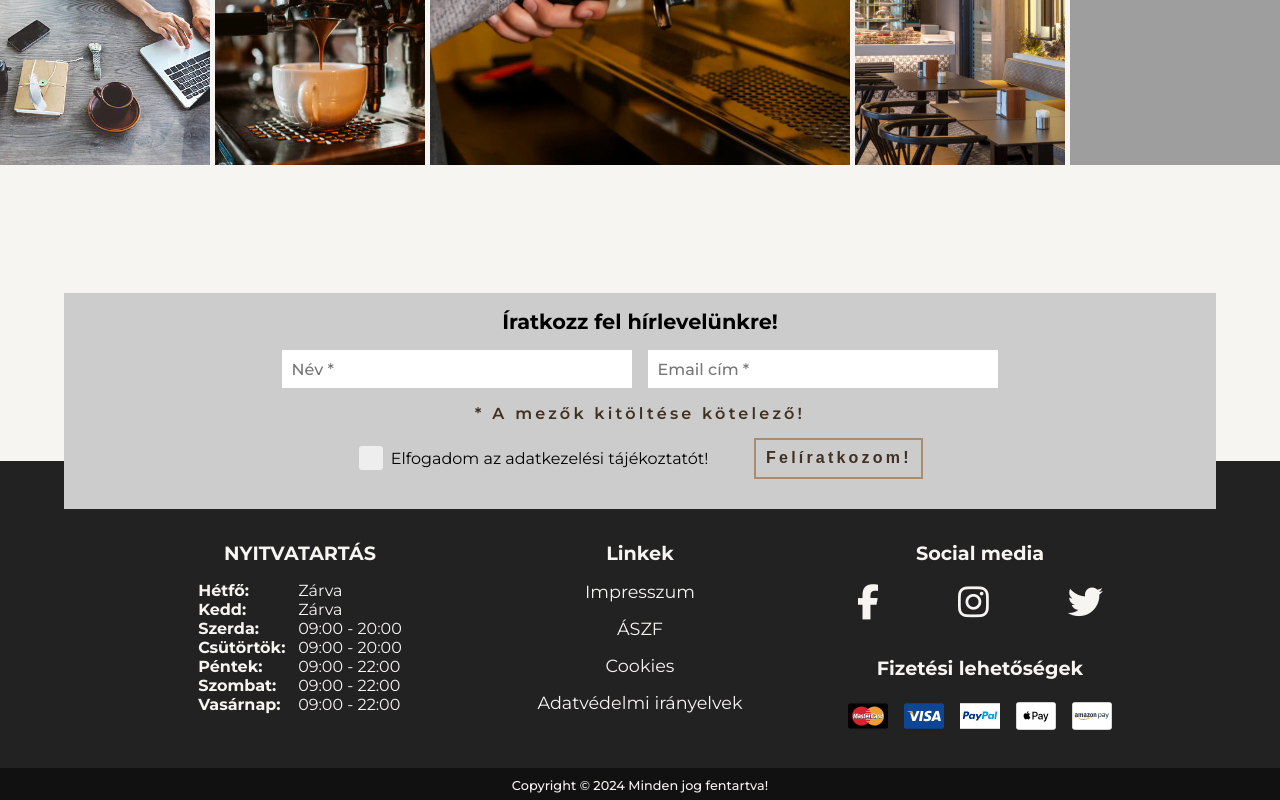
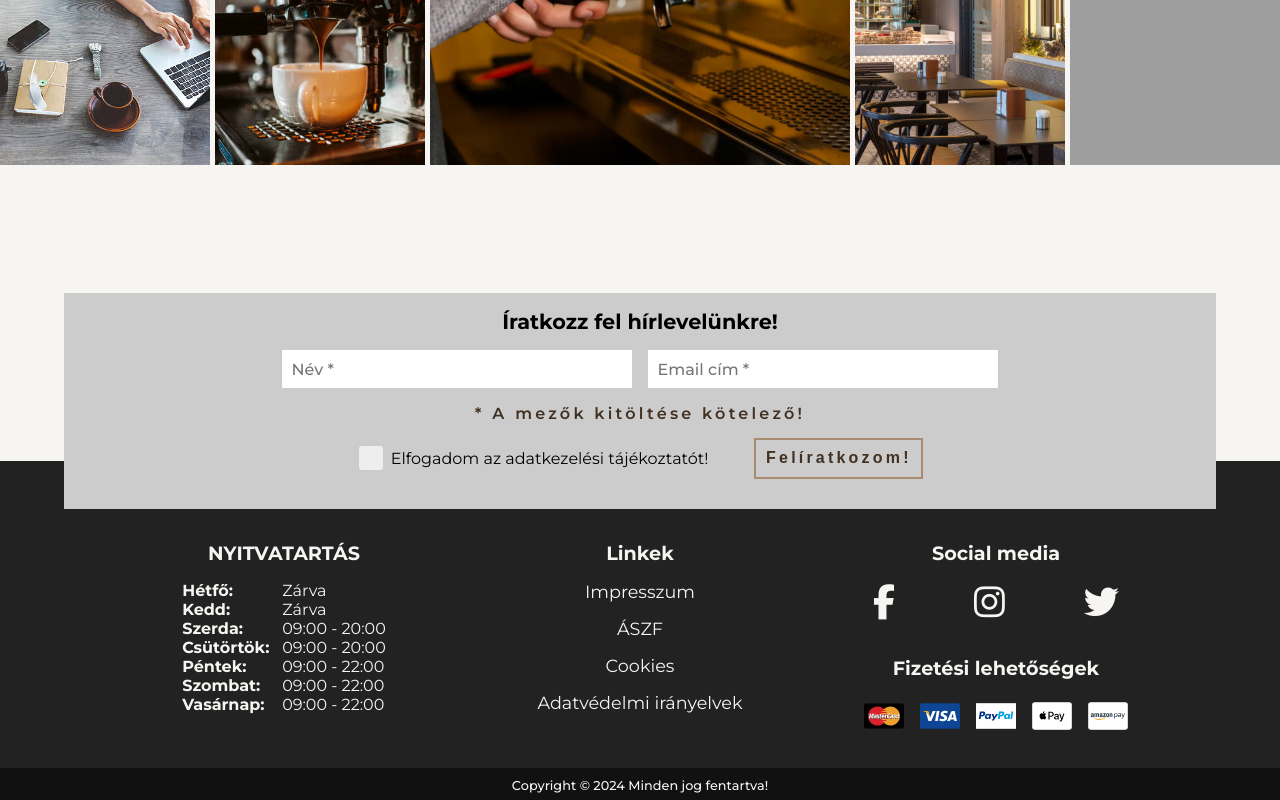
Before and after one commit to Thomas-Horvath/Coffee_Shop_Landing_Page, a website built with webpack: page index.html in a window 1280 px wide. Shown: the part 4301-5101 px from the top of the page. Built offline with nearby package versions, Linux system fonts and the light colour scheme; no server answers; grey boxes are pictures that could not be loaded; files whose address does not match are found by name.

Commit message:
footer update

```diff
--- a/css/media-queries.css
+++ b/css/media-queries.css
@@ -125,7 +125,7 @@
 
     .footer-container {
         justify-content: center;
-        gap: 0;
+        gap: 1rem;
         padding: 2rem;
     }
 
```
Also changed, not shown: dist/index.html.
